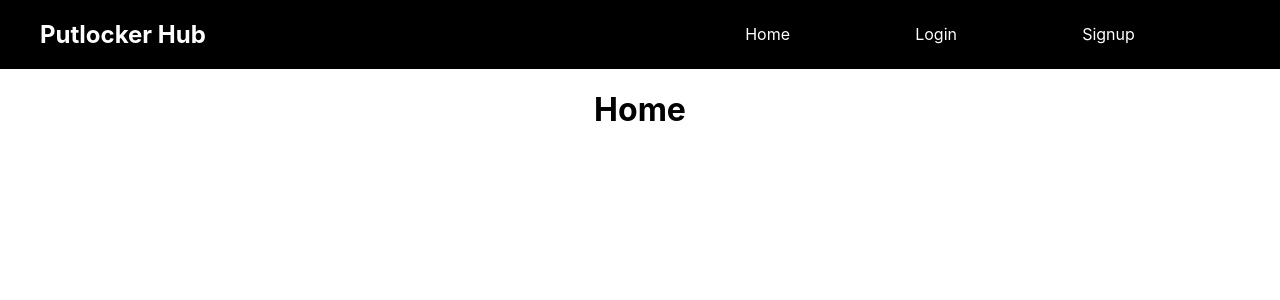
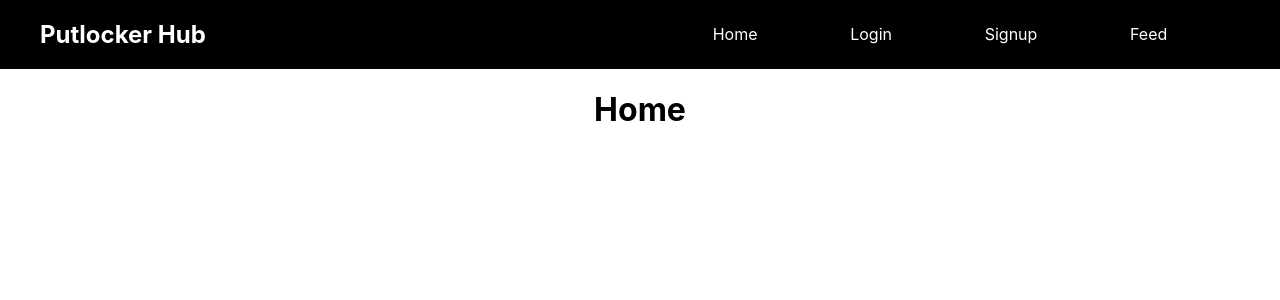
Before and after one commit to JesusNavarrete215/front-end, a React (Create React App) app: page / in a window 1280 px wide. Shown: the top 300 px of the page. Built offline with nearby package versions, Linux system fonts and the light colour scheme.

Commit message:
feed button added to nav

```diff
--- a/src/components/Navigation.js
+++ b/src/components/Navigation.js
@@ -11,6 +11,7 @@
 					<Link className="a" to='/'>Home</Link>
 					<Link className="a" to='/login'>Login</Link>
 					<Link className="a" to='/signup'>Signup</Link>
+					<Link className="a" to='/feed'>Feed</Link>
 				</nav>
 			</header>
 		</div >
```
